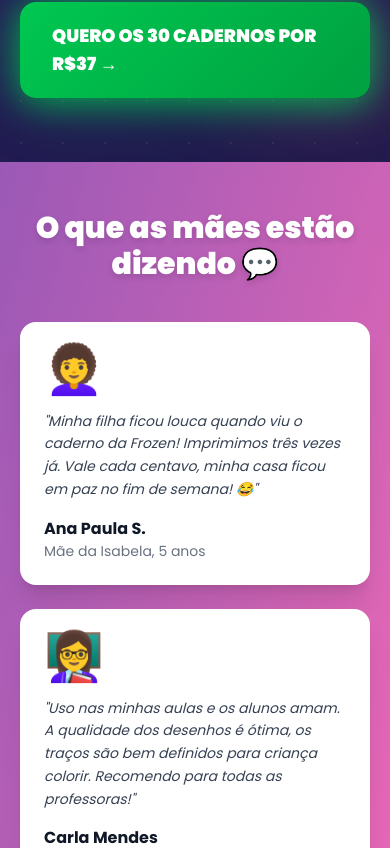
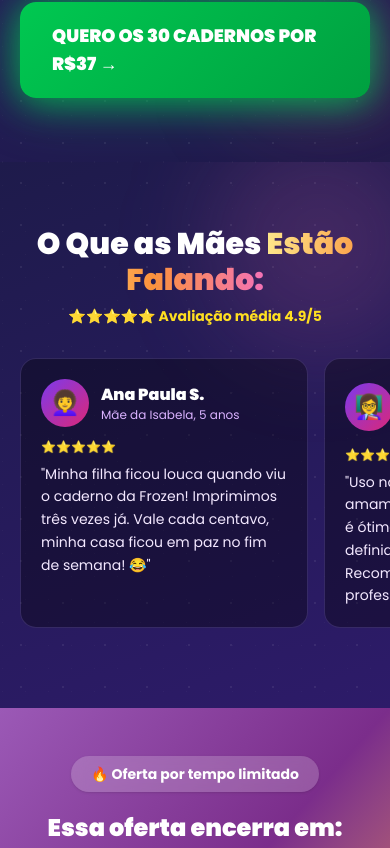
Before and after one commit to CoimbraViih/ColorBox, a React (Vite) app: page / in a window 390 px wide. Shown: the part 3636-4484 px from the top of the page. Built offline with nearby package versions, Linux system fonts and the light colour scheme.

Commit message:
feat: TestimonialsSection scroll horizontal mobile + Framer Motion fade-in

```diff
--- a/src/components/sections/TestimonialsSection.jsx
+++ b/src/components/sections/TestimonialsSection.jsx
@@ -1,28 +1,53 @@
+import { motion } from 'framer-motion'
 import { TESTIMONIALS } from '../../constants/testimonials'
 
 export default function TestimonialsSection() {
   return (
-    <section className="bg-linear-to-br from-brand-purple to-brand-pink px-5 py-12 font-sans sm:py-16">
-      <div className="mx-auto max-w-5xl">
-        <h2 className="mb-10 text-center text-3xl font-black text-white drop-shadow-md sm:text-4xl">
-          O que as mães estão dizendo 💬
+    <section
+      className="stars-bg relative overflow-hidden px-5 py-16"
+      style={{ background: 'linear-gradient(160deg, #1e1b4b 0%, #2d1b69 100%)' }}
+    >
+      <div className="glow-orb" style={{ width: '220px', height: '220px', background: 'rgba(244,114,182,0.15)', top: '-30px', right: '-40px' }} />
+
+      <div className="relative mx-auto max-w-md">
+        <h2 className="mb-2 text-center text-3xl font-black text-white">
+          O Que as Mães{' '}
+          <span className="gradient-text">Estão Falando:</span>
         </h2>
+        <p className="mb-8 text-center text-sm font-bold text-yellow-300">
+          ⭐⭐⭐⭐⭐ Avaliação média 4.9/5
+        </p>
 
-        <div className="grid grid-cols-1 gap-6 sm:grid-cols-2 lg:grid-cols-4">
-          {TESTIMONIALS.map((t) => (
-            <div
+        {/* Scroll horizontal no mobile */}
+        <div className="-mx-5 flex gap-4 overflow-x-auto px-5 pb-4 md:mx-0 md:flex-col md:px-0">
+          {TESTIMONIALS.slice(0, 3).map((t, i) => (
+            <motion.div
               key={t.id}
-              className="flex flex-col gap-4 rounded-2xl bg-white p-6 shadow-xl"
+              className="w-72 flex-shrink-0 rounded-2xl p-5 md:w-full"
+              style={{
+                background: 'rgba(0,0,0,0.35)',
+                border: '1px solid rgba(167,139,250,0.2)',
+              }}
+              initial={{ opacity: 0, x: 40 }}
+              whileInView={{ opacity: 1, x: 0 }}
+              viewport={{ once: true, margin: '-50px' }}
+              transition={{ duration: 0.5, delay: i * 0.1 }}
             >
-              <span className="text-5xl">{t.avatar}</span>
-              <p className="flex-1 text-sm italic leading-relaxed text-gray-700">
-                "{t.text}"
-              </p>
-              <div>
-                <p className="font-bold text-gray-900">{t.name}</p>
-                <p className="text-sm text-gray-500">{t.role}</p>
+              <div className="mb-3 flex items-center gap-3">
+                <div
+                  className="flex h-12 w-12 flex-shrink-0 items-center justify-center rounded-full text-2xl"
+                  style={{ background: 'linear-gradient(135deg, #7c3aed, #db2777)' }}
+                >
+                  {t.avatar}
+                </div>
+                <div>
+                  <p className="font-black text-white">{t.name}</p>
+                  <p className="text-xs text-purple-300">{t.role}</p>
+                </div>
               </div>
-            </div>
+              <p className="mb-2 text-xs font-bold text-yellow-300">⭐⭐⭐⭐⭐</p>
+              <p className="text-sm leading-relaxed text-purple-100">"{t.text}"</p>
+            </motion.div>
           ))}
         </div>
       </div>
```
